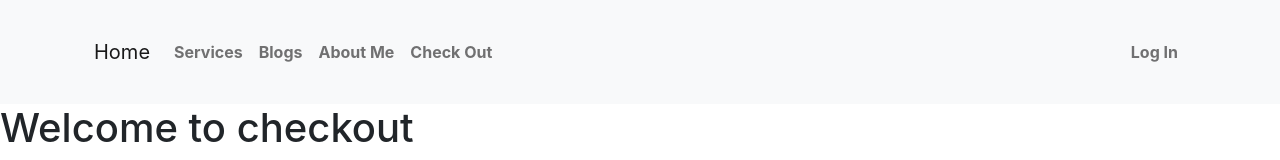
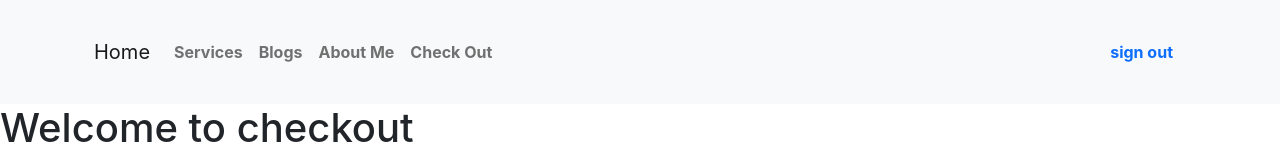
Before and after one commit to aariful-islam/independent-service-provider, a React (Create React App) app: page /checkout in a window 1280 px wide. Shown: the top 160 px of the page. Built offline with nearby package versions, Linux system fonts and the light colour scheme; no server answers; sample sign-in values are in the browser's storage.

Commit message:
work with RequireAuth

```diff
--- a/src/App.js
+++ b/src/App.js
@@ -6,6 +6,7 @@
 import CheckOut from './Pages/Home/Services/CheckOut/CheckOut';
 import LogIn from './Pages/LogIn/LogIn/LogIn';
 import Registration from './Pages/LogIn/Registration/Registration';
+import RequireAuth from './Pages/LogIn/RequireAuth/RequireAuth';
 import Header from './Pages/Shared/Header/Header';
 
 function App() {
@@ -17,7 +18,13 @@
         <Route path='/home' element={<Home></Home>}></Route>
         <Route path='/blogs' element={<Blogs></Blogs>}></Route>
         <Route path='/aboutme' element={<AboutMe></AboutMe>}></Route>
-        <Route path='/checkout' element={<CheckOut></CheckOut>}></Route>
+        <Route path='/checkout' element={
+          <RequireAuth>
+            <CheckOut></CheckOut>
+
+          </RequireAuth>
+
+        }></Route>
         <Route path='/logIn' element={<LogIn></LogIn>}></Route>
         <Route path='/registration' element={<Registration></Registration>}></Route>
       </Routes>
--- a/src/Pages/LogIn/LogIn/LogIn.js
+++ b/src/Pages/LogIn/LogIn/LogIn.js
@@ -17,7 +17,7 @@
   const location = useLocation();
   let from = location.state?.from?.pathname || "/";
   let errorElement;
-  const [sendPasswordResetEmail, sending] = useSendPasswordResetEmail(auth, {sendEmailVerification: true});
+  const [sendPasswordResetEmail, sending]= useSendPasswordResetEmail(auth, {sendEmailVerification: true});
   const [signInWithEmailAndPassword, user, loading, error] =
     useSignInWithEmailAndPassword(auth);
 
@@ -45,11 +45,12 @@
     errorElement = <p className="text-danger">Error: {error?.message}</p>;
   }
   const resetPassword = async () => {
-
-    if (email) {
+      if ({email}) {
       await sendPasswordResetEmail(email);
       toast("Sent email");
-    } else {
+    }
+    else {
+        console.log({email})
       toast("please enter your email");
     }
   };
--- /dev/null
+++ b/src/Pages/LogIn/RequireAuth/RequireAuth.js
@@ -0,0 +1,19 @@
+import React from 'react';
+import { useAuthState } from 'react-firebase-hooks/auth';
+import { Navigate, useLocation } from 'react-router-dom';
+import auth from '../../../firebase.init';
+
+
+const RequireAuth = ({children}) => {
+    const [user, loading] = useAuthState(auth);
+    const location = useLocation();
+    if(loading){
+        return <h1>Loading ...</h1>
+    }
+    if(!user){
+        return <Navigate to="/login" state={{ from: location }} replace />;
+    }
+    return children;
+};
+
+export default RequireAuth;
--- a/src/Pages/Shared/Header/Header.js
+++ b/src/Pages/Shared/Header/Header.js
@@ -1,31 +1,60 @@
-import React from 'react';
-import { Container, Nav, Navbar } from 'react-bootstrap';
-import { Link } from 'react-router-dom';
+import { signOut } from "firebase/auth";
+import React from "react";
+import { Container, Nav, Navbar } from "react-bootstrap";
+import { useAuthState } from "react-firebase-hooks/auth";
+import { Link } from "react-router-dom";
+import auth from "../../../firebase.init";
 
 const Header = () => {
+  const [user] = useAuthState(auth);
+
+  const handleSignOut = () => {
+    signOut(auth);
+  };
   return (
     <div>
-            <Navbar collapseOnSelect expand="lg" bg="light" >
-  <Container className='p-4'>
-  <Navbar.Brand as={Link} to="/">Home</Navbar.Brand>
+      <Navbar collapseOnSelect expand="lg" bg="light">
+        <Container className="p-4">
+          <Navbar.Brand as={Link} to="/">
+            Home
+          </Navbar.Brand>
           <Navbar.Toggle aria-controls="responsive-navbar-nav" />
           <Navbar.Collapse id="responsive-navbar-nav">
             <Nav className="me-auto">
-      <Nav.Link className='fw-bold' href="home#services">Services</Nav.Link>
-      <Nav.Link className='fw-bold ' as={Link} to="/blogs">Blogs</Nav.Link>
-      <Nav.Link className='fw-bold ' as={Link} to="/aboutme">About Me</Nav.Link>
-      <Nav.Link className='fw-bold ' as={Link} to="/checkout">Check Out</Nav.Link>
-
-
+              <Nav.Link className="fw-bold" href="home#services">
+                Services
+              </Nav.Link>
+              <Nav.Link className="fw-bold " as={Link} to="/blogs">
+                Blogs
+              </Nav.Link>
+              <Nav.Link className="fw-bold " as={Link} to="/aboutme">
+                About Me
+              </Nav.Link>
+              <Nav.Link className="fw-bold " as={Link} to="/checkout">
+                Check Out
+              </Nav.Link>
             </Nav>
             <Nav>
-      <Nav.Link className='fw-bold ' as={Link} to="/login">Log In</Nav.Link>
-
+              {user
+              ?
+              (
+                <button
+                  className="btn btn-link text-decoration-none fw-bold"
+                  onClick={handleSignOut}
+                >
+                  sign out
+                </button>
+              )
+              :
+              (
+                <Nav.Link as={Link} to="/login" className="fw-bold" >
+                  Login
+                </Nav.Link>
+              )}
             </Nav>
           </Navbar.Collapse>
         </Container>
       </Navbar>
-
     </div>
   );
 };
```
Lines whose indentation alone changed are shown as unchanged.
